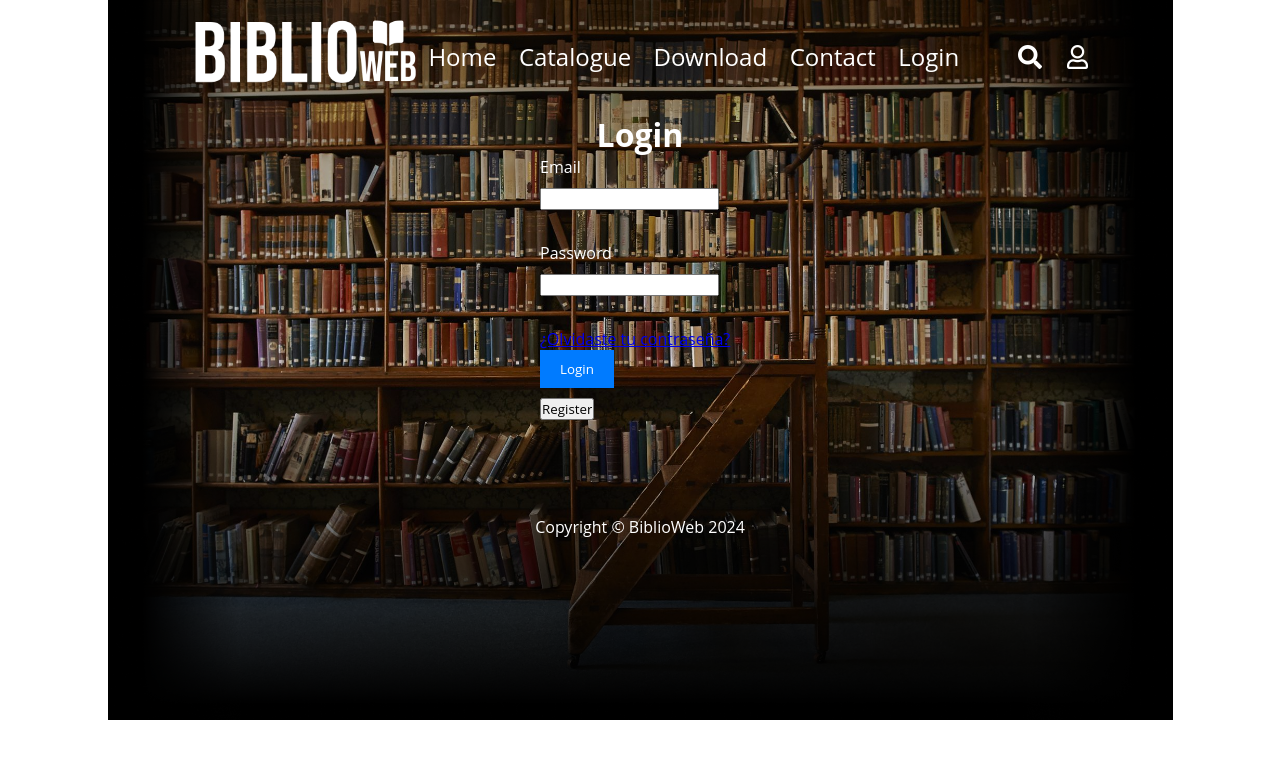
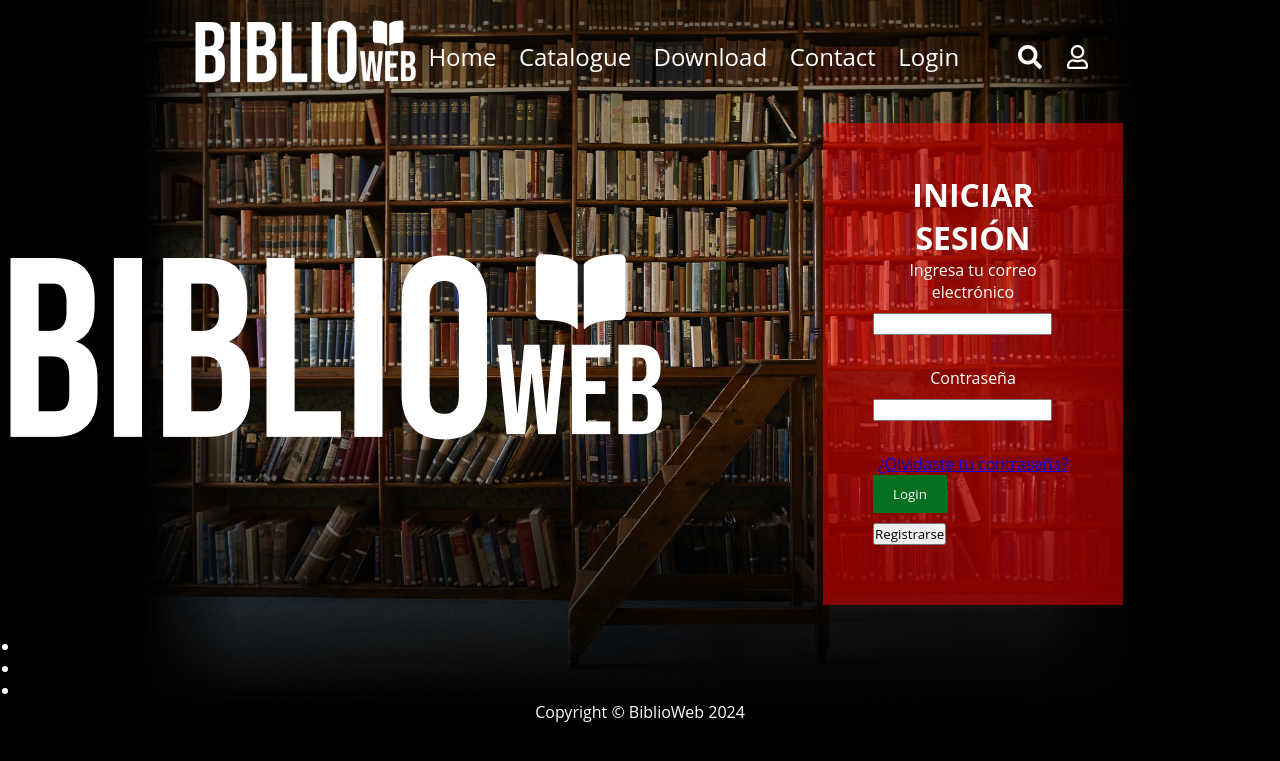
Before and after one commit to cosyfps/programacion-web-006d, a Python web app: template templates/signin.html in a window 1280 px wide. Shown: the top 761 px of the page. Run offline with Jinja, Linux system fonts and the light colour scheme; the template is opened without the code that fills it, so the values that code supplies are empty.

Commit message:
Login actualizado y se añadio fondo rojo transparente en styles

```diff
--- a/static/css/styles.css
+++ b/static/css/styles.css
@@ -248,3 +248,18 @@ footer {
   max-width: 100%; /* Asegura que las imágenes no excedan su contenedor */
   display: block; /* Elimina el espacio adicional debajo de las imágenes */
 }
+
+.red-transparent-background {
+            background-color: rgba(255, 0, 0, 0.5);
+            padding: 50px;
+
+          }
+
+.login-container {
+  display: flex;
+  align-items: center;
+}
+
+.log-column {
+  flex: 0 0 auto; /* Esto evita que la columna se expanda */
+}
--- a/templates/homepage.html
+++ b/templates/homepage.html
@@ -39,7 +39,7 @@
     <!-- Content -->
     <div class="container">
         <div class="column">
-            <img src="/static/assets/img/logo2.png" alt="">
+            <img src="/static/assets/img/logo.png" alt="">
         </div>
         <div class="column">
             <span>
--- a/templates/recuperar_password.html
+++ b/templates/recuperar_password.html
@@ -48,6 +48,8 @@
         }
     </style>
 </head>
+
+<body style="background-color: black;"></body>
 
 <body>
 
--- a/templates/signin.html
+++ b/templates/signin.html
@@ -1,15 +1,20 @@
 <!DOCTYPE html>
 <html lang="en">
     <head>
-    <meta charset="UTF-8" />
-    <meta name="viewport" content="width=device-width, initial-scale=1.0" />
+        <meta charset="utf-8" />
+        <meta name="viewport" content="width=device-width, initial-scale=1, shrink-to-fit=no" />
         <meta name="description" content="" />
         <meta name="author" content="" />
-    <title>BiblioWeb | Login</title>
+        <title>BiblioWeb</title>
         <!-- favicon -->
         <link rel="icon" type="image/x-icon" href="/static/assets/favicon.ico" />
         <!-- CSS -->
         <link href="/static/css/styles.css" rel="stylesheet" />
+        <!-- Font Awesome (Icons) -->
+        <link rel="stylesheet" href="https://cdnjs.cloudflare.com/ajax/libs/font-awesome/5.15.4/css/all.min.css">
+    </head>
+
+
     <!-- Font Awesome (Icons) -->
     <link rel="stylesheet" href="https://cdnjs.cloudflare.com/ajax/libs/font-awesome/5.15.4/css/all.min.css">
 
@@ -20,13 +25,11 @@
         }
 
         form {
-            max-width: 200px;
+            max-width: 300px;
             margin: 0 auto;
         }
 
-        h1 {
-            text-align: center;
-        }
+
 
         label,
         input {
@@ -36,7 +39,7 @@
 
         input[type="submit"] {
             padding: 10px 20px;
-            background-color: #007bff;
+            background-color: #067020;
             color: #fff;
             border: none;
             cursor: pointer;
@@ -45,9 +48,11 @@
         input[type="submit"]:hover {
             background-color: #0056b3;
         }
+
     </style>
 </head>
 
+<body style="background-color: black;"></body>
 <body>
 
     <!-- Header -->
@@ -70,20 +75,26 @@
         </div>
     </header>
 
-    <!-- Content -->
-    <h1>Login</h1>
-    <form class="login">
-        <label for="txtEmail">Email</label>
+    <div class="login-container">
+        <div class="log-column">
+            <img src="/static/assets/img/logo2.png" alt="">
+        </div>
+        <div class="column">
+            <form class="login red-transparent-background">
+                <h1>INICIAR SESIÓN</h1>
+                <label for="txtEmail">Ingresa tu correo electrónico</label>
                 <input type="email" name="txtEmail" id="txtEmail" required />
                 <br>
-        <label for="txtPassword">Password</label>
+                <label for="txtPassword">Contraseña</label>
                 <input type="password" name="txtPassword" id="txtPassword" required />
                 <br>
-        <span><a href="recuperar_password.html">¿Olvidaste tu contraseña?</a></span>
+                <a href="recuperar_password.html">¿Olvidaste tu contraseña?</a>
                 <br>
                 <input type="submit" value="Login" />
-        <input type="button" value="Register" />
+                <input type="button" value="Registrarse" />
             </form>
+        </div>
+    </div>
 
     <!-- Footer -->
     <footer>
--- a/templates/signup.html
+++ b/templates/signup.html
@@ -35,7 +35,7 @@
 
         input[type="submit"] {
             padding: 10px 20px;
-            background-color: #0056b3;
+            background-color: #006bb3;
             color: #fff;
             border: none;
             cursor: pointer;
@@ -46,6 +46,7 @@
         }
     </style>
 </head>
+
 
 <body>
 
```
Lines whose indentation alone changed are shown as unchanged.
